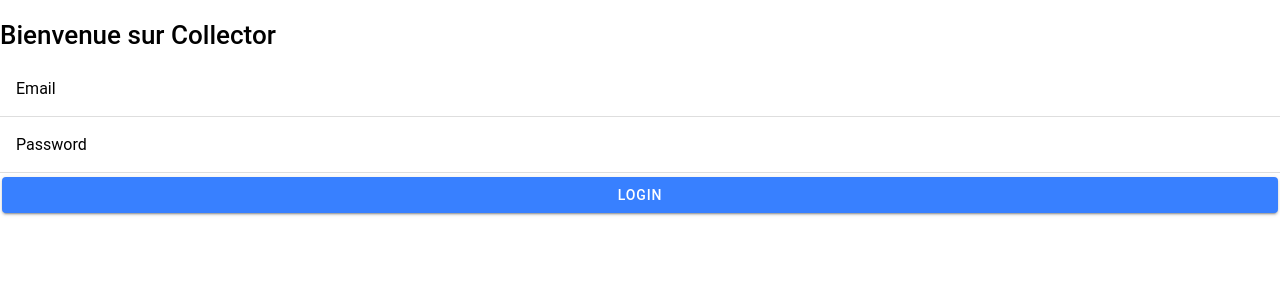
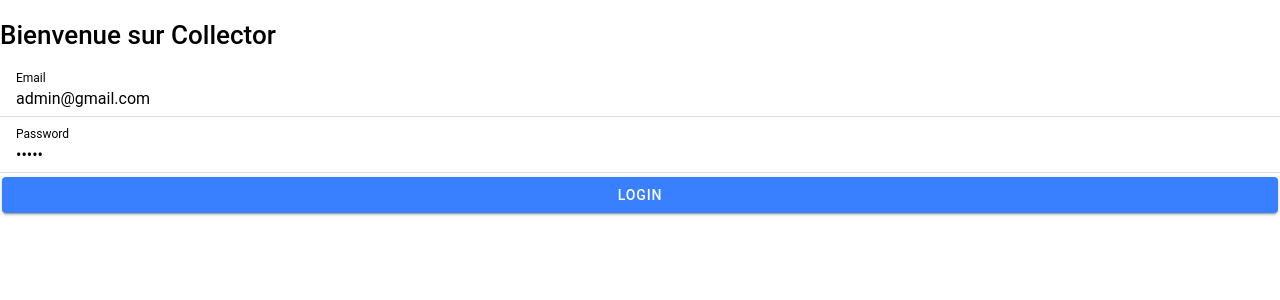
Before and after one commit to dinavalisoaa/Collect, a React (Create React App) app in the folder mobil-app/: page /login in a window 1280 px wide. Shown: the top 300 px of the page. Built offline with nearby package versions, Linux system fonts and the light colour scheme.

Commit message:
Update Login.tsx

```diff
--- a/mobil-app/src/pages/Login.tsx
+++ b/mobil-app/src/pages/Login.tsx
@@ -6,8 +6,8 @@ import './Login.css';
 const Login: React.FC = () => {
 
 
-	const [email, setEmail] = useState('');
-	const [password, setPassword] = useState('');
+	const [email, setEmail] = useState('admin@gmail.com');
+	const [password, setPassword] = useState('admin');
 	const [present] = useIonToast();
 	const {navigate} = useContext(NavContext);
 
```
